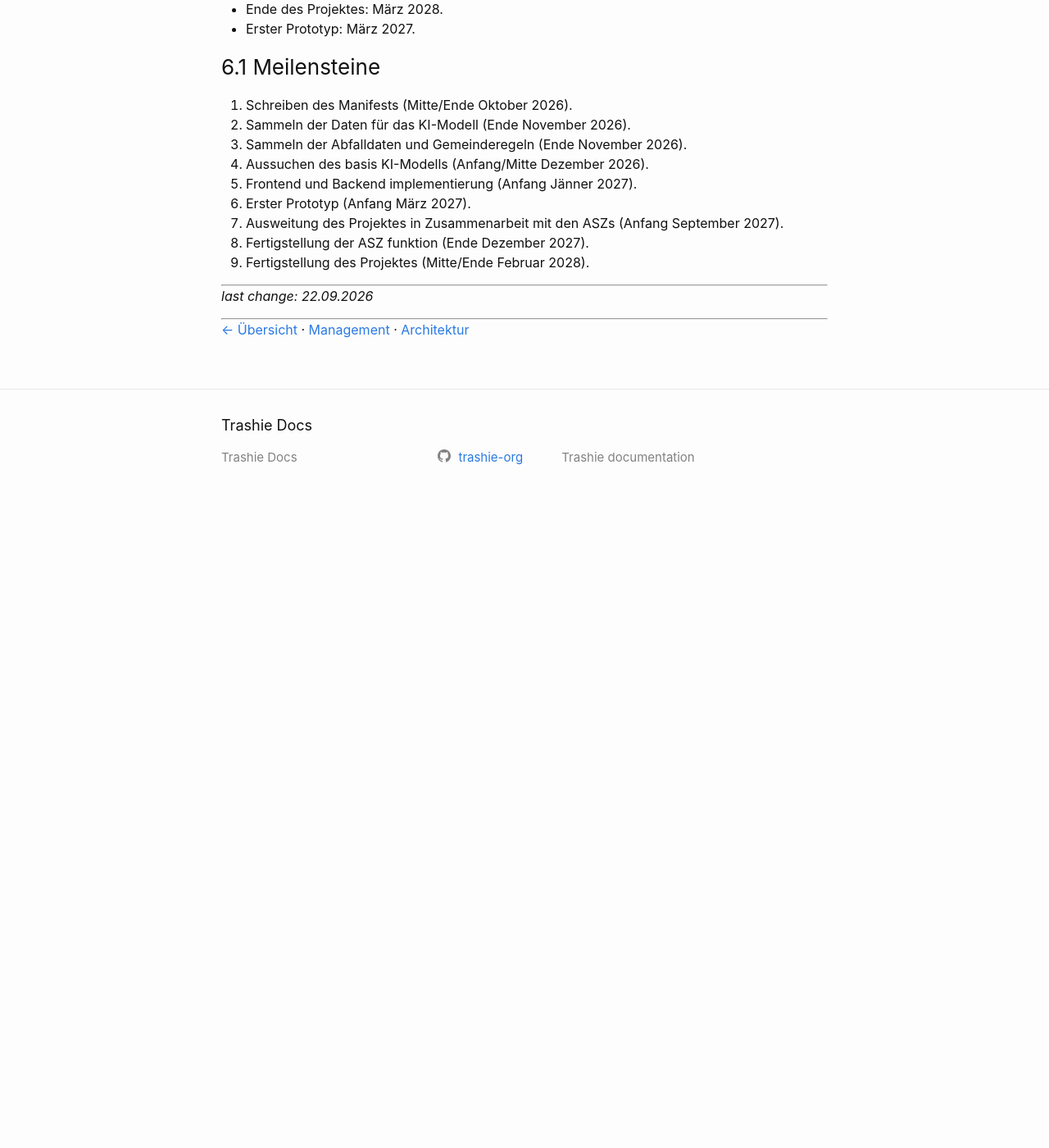
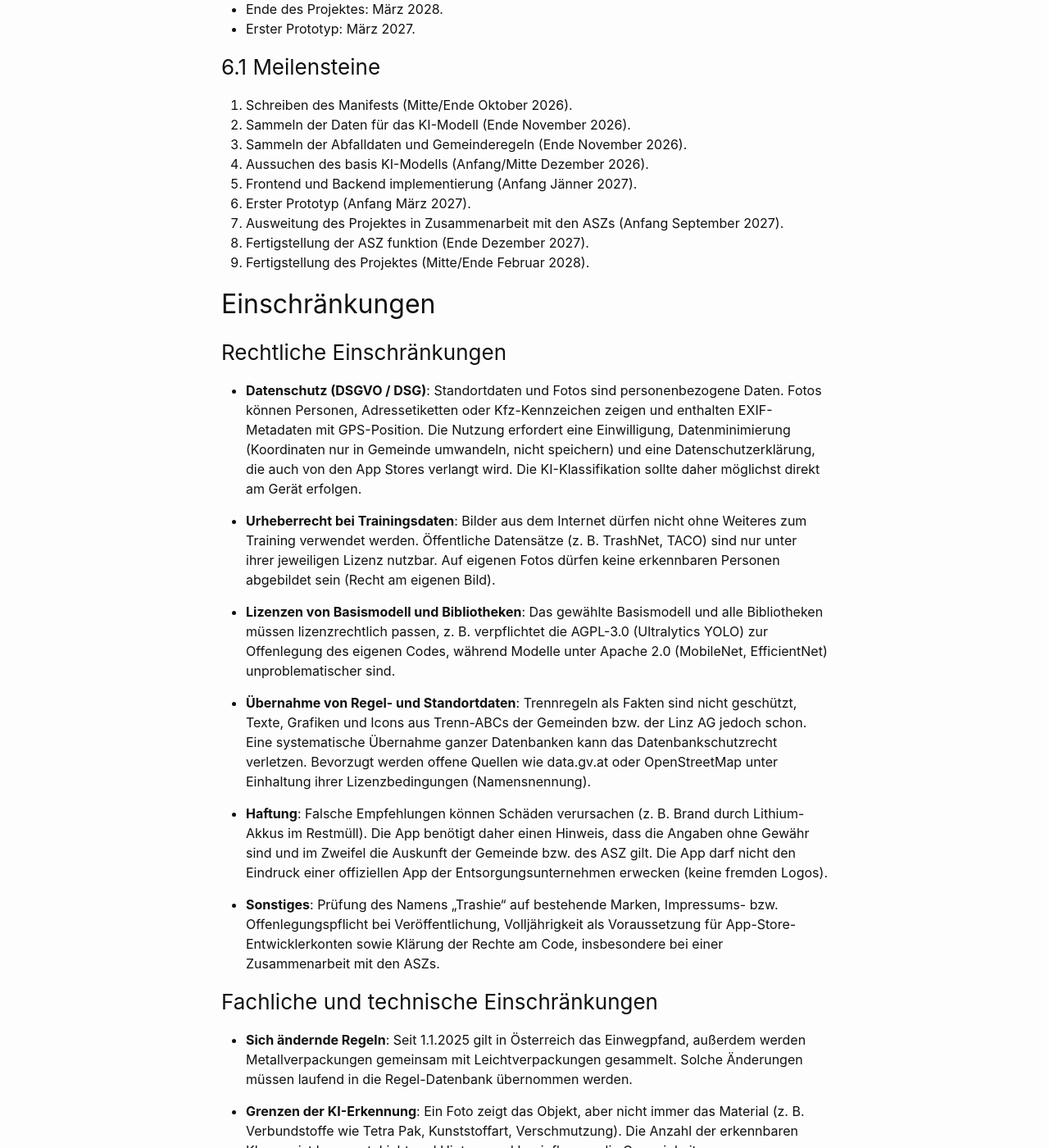
Before and after one commit to trashie-org/trashie-docs, a Jekyll site: the page built from project-proposal.md, in a window 1280 px wide and 1400 px high, scrolled down 2644 px. Shown: the whole window at 82% size. Built offline with Jekyll 4.4.1, drawn with Linux system fonts in a browser that asks for light colours; before the commit the page ends 3274 px from its top, so only the background shows below that; some of the changed text lies outside the part shown.

Commit message:
Added new section in project-proposal.md 'Einschränkungen'

```diff
--- a/project-proposal.md
+++ b/project-proposal.md
@@ -98,6 +98,47 @@ Hier findest du jederzeit schnell, was in welche Tonne gehört, auch ohne Intern
 8. Fertigstellung der ASZ funktion (Ende Dezember 2027).
 9. Fertigstellung des Projektes (Mitte/Ende Februar 2028).
 
+
+## Einschränkungen
+
+### Rechtliche Einschränkungen
+
+- **Datenschutz (DSGVO / DSG)**:
+Standortdaten und Fotos sind personenbezogene Daten. Fotos können Personen, Adressetiketten oder Kfz-Kennzeichen zeigen und enthalten EXIF-Metadaten mit GPS-Position. Die Nutzung erfordert eine Einwilligung, Datenminimierung (Koordinaten nur in Gemeinde umwandeln, nicht speichern) und eine Datenschutzerklärung, die auch von den App Stores verlangt wird. Die KI-Klassifikation sollte daher möglichst direkt am Gerät erfolgen.
+
+- **Urheberrecht bei Trainingsdaten**:
+Bilder aus dem Internet dürfen nicht ohne Weiteres zum Training verwendet werden. Öffentliche Datensätze (z. B. TrashNet, TACO) sind nur unter ihrer jeweiligen Lizenz nutzbar. Auf eigenen Fotos dürfen keine erkennbaren Personen abgebildet sein (Recht am eigenen Bild).
+
+- **Lizenzen von Basismodell und Bibliotheken**:
+Das gewählte Basismodell und alle Bibliotheken müssen lizenzrechtlich passen, z. B. verpflichtet die AGPL-3.0 (Ultralytics YOLO) zur Offenlegung des eigenen Codes, während Modelle unter Apache 2.0 (MobileNet, EfficientNet) unproblematischer sind.
+
+- **Übernahme von Regel- und Standortdaten**:
+Trennregeln als Fakten sind nicht geschützt, Texte, Grafiken und Icons aus Trenn-ABCs der Gemeinden bzw. der Linz AG jedoch schon. Eine systematische Übernahme ganzer Datenbanken kann das Datenbankschutzrecht verletzen. Bevorzugt werden offene Quellen wie data.gv.at oder OpenStreetMap unter Einhaltung ihrer Lizenzbedingungen (Namensnennung).
+
+- **Haftung**:
+Falsche Empfehlungen können Schäden verursachen (z. B. Brand durch Lithium-Akkus im Restmüll). Die App benötigt daher einen Hinweis, dass die Angaben ohne Gewähr sind und im Zweifel die Auskunft der Gemeinde bzw. des ASZ gilt. Die App darf nicht den Eindruck einer offiziellen App der Entsorgungsunternehmen erwecken (keine fremden Logos).
+
+- **Sonstiges**:
+Prüfung des Namens „Trashie“ auf bestehende Marken, Impressums- bzw. Offenlegungspflicht bei Veröffentlichung, Volljährigkeit als Voraussetzung für App-Store-Entwicklerkonten sowie Klärung der Rechte am Code, insbesondere bei einer Zusammenarbeit mit den ASZs.
+
+### Fachliche und technische Einschränkungen
+
+- **Sich ändernde Regeln**:
+Seit 1.1.2025 gilt in Österreich das Einwegpfand, außerdem werden Metallverpackungen gemeinsam mit Leichtverpackungen gesammelt. Solche Änderungen müssen laufend in die Regel-Datenbank übernommen werden.
+
+- **Grenzen der KI-Erkennung**:
+Ein Foto zeigt das Objekt, aber nicht immer das Material (z. B. Verbundstoffe wie Tetra Pak, Kunststoffart, Verschmutzung). Die Anzahl der erkennbaren Klassen ist begrenzt, Licht und Hintergrund beeinflussen die Genauigkeit.
+
+- **Regionale Einschränkung**:
+Die App funktioniert nur in der Pilotregion Linz, Oberösterreich und Mühlviertel. GPS ist in Gebäuden und an Gemeindegrenzen ungenau.
+
+- **Kosten trotz fehlendem Budget**:
+Für die Veröffentlichung fallen Gebühren an (Apple Developer Program 99 USD/Jahr, Google Play einmalig 25 USD). iOS-Builds erfordern einen Mac, das Backend benötigt Hosting und für das KI-Training stehen nur kostenlose GPU-Angebote mit Limits zur Verfügung.
+
+- **Organisatorisch**:
+Begrenzte Zeit im Rahmen des SYP-Unterrichts, Koordination im fünfköpfigen Team und eine nicht garantierte Zusammenarbeit mit den ASZs.
+
+
 ---
 *last change: 22.09.2026*
 
```
